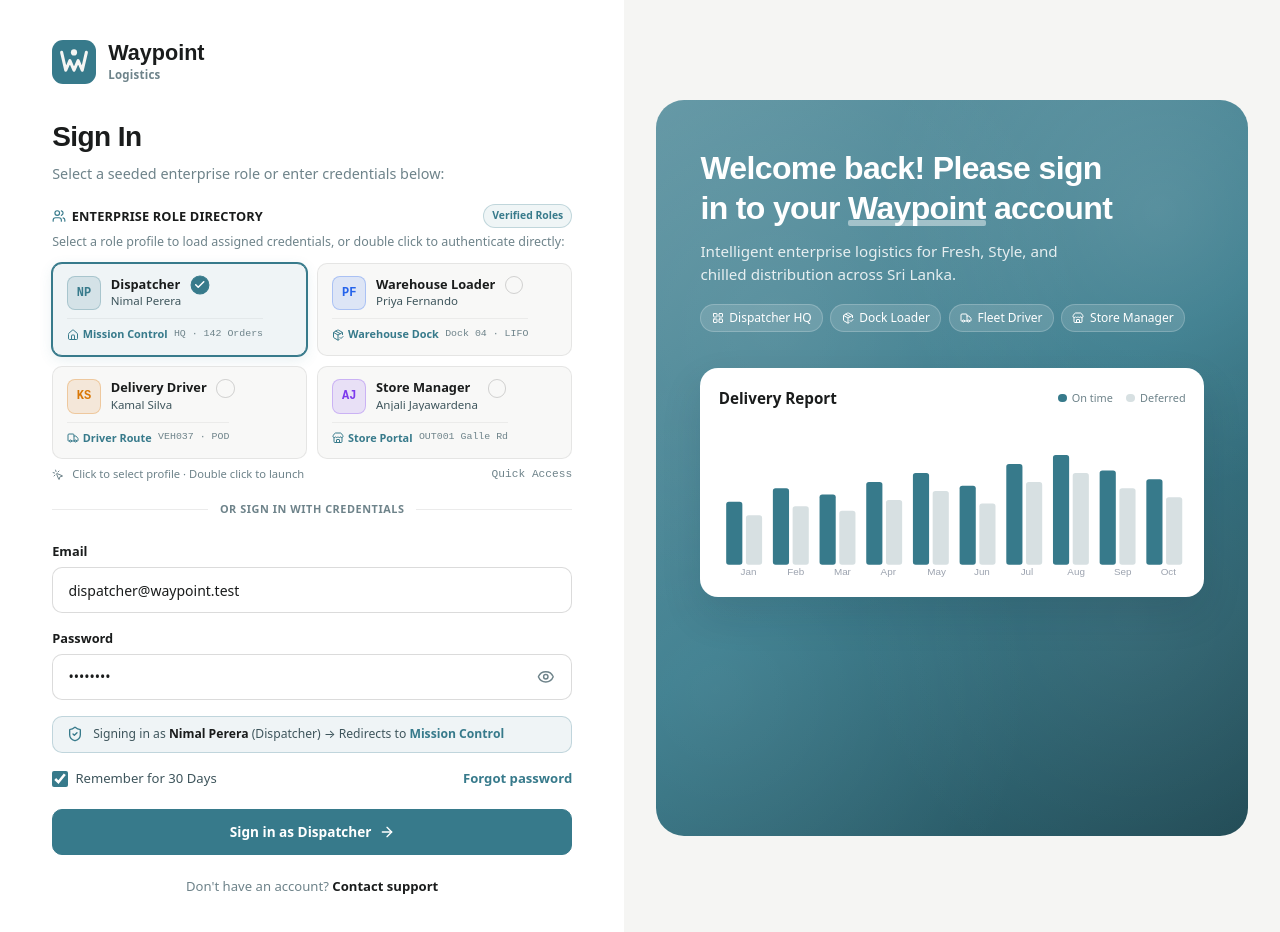
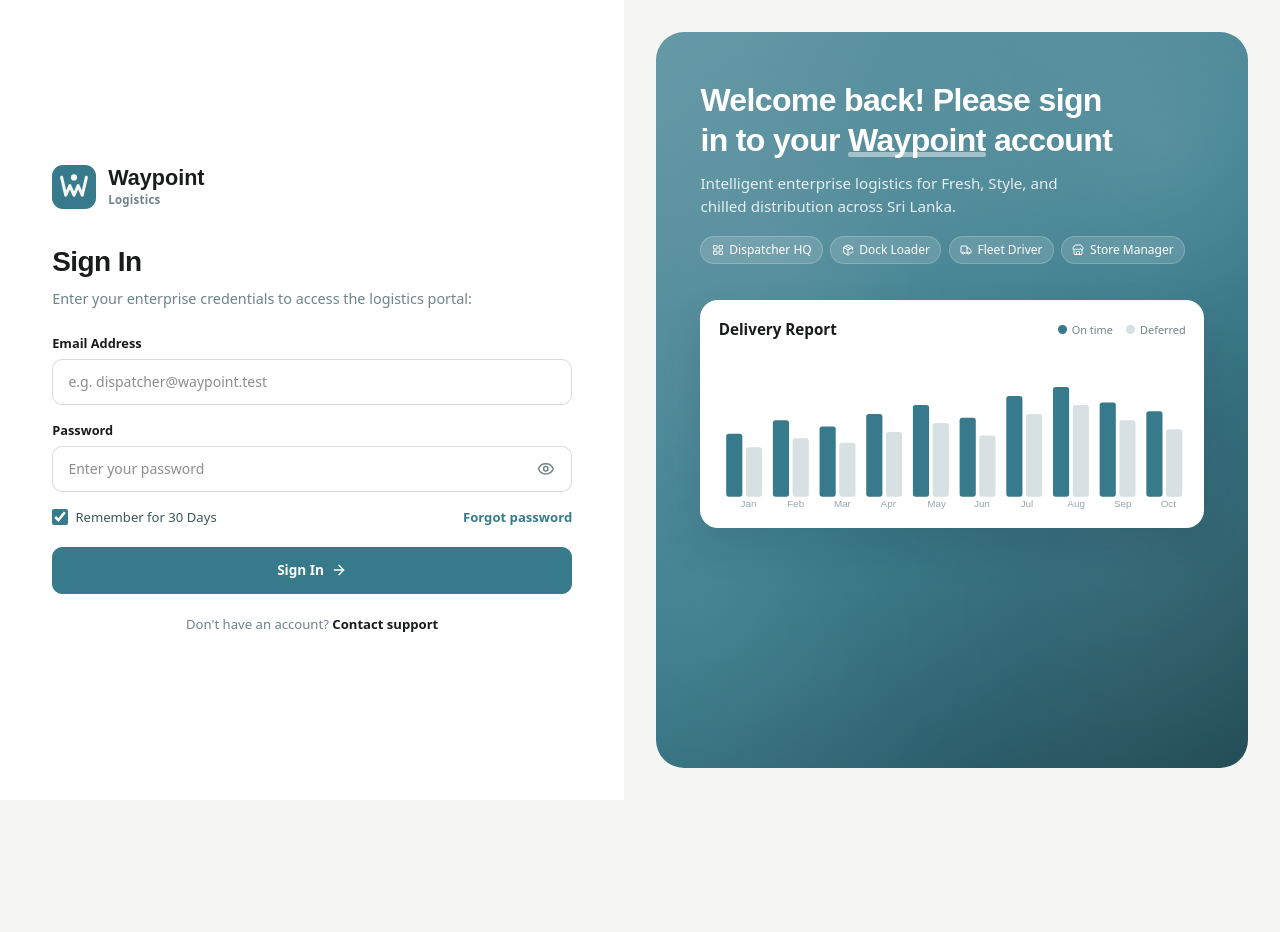
Before and after one commit to knurdz/Knurdz_WayPoint, a Next.js app in the folder apps/web/: page /login in a window 1280 px wide. Shown: the top 932 px of the page. After the commit the page ends 800 px from the top, so only its background shows below. Built offline with nearby package versions, Linux system fonts and the light colour scheme.

Commit message:
feat(auth): clean enterprise production login interface and remove autofill selector

```diff
--- a/apps/web/src/app/(auth)/login/page.tsx
+++ b/apps/web/src/app/(auth)/login/page.tsx
@@ -4,111 +4,25 @@ import React, { useState } from 'react';
 import Link from 'next/link';
 import { useRouter } from 'next/navigation';
 import {
-  Users,
-  Check,
-  Home,
+  Eye,
+  EyeOff,
+  ArrowRight,
+  LayoutGrid,
   PackageCheck,
   Truck,
   Store,
-  MousePointerClick,
-  Eye,
-  EyeOff,
-  ShieldCheck,
-  ArrowRight,
-  LayoutGrid,
 } from 'lucide-react';
-
-interface Persona {
-  id: 'dispatcher' | 'loader' | 'driver' | 'store';
-  role: string;
-  name: string;
-  initials: string;
-  avatarClass: string;
-  dest: string;
-  destIcon: React.ComponentType<{ size?: number; className?: string }>;
-  scope: string;
-  email: string;
-  redirectUrl: string;
-}
-
-const PERSONAS: Persona[] = [
-  {
-    id: 'dispatcher',
-    role: 'Dispatcher',
-    name: 'Nimal Perera',
-    initials: 'NP',
-    avatarClass: 'persona-disp',
-    dest: 'Mission Control',
-    destIcon: Home,
-    scope: 'HQ · 142 Orders',
-    email: 'dispatcher@waypoint.test',
-    redirectUrl: '/dispatcher',
-  },
-  {
-    id: 'loader',
-    role: 'Warehouse Loader',
-    name: 'Priya Fernando',
-    initials: 'PF',
-    avatarClass: 'persona-load',
-    dest: 'Warehouse Dock',
-    destIcon: PackageCheck,
-    scope: 'Dock 04 · LIFO',
-    email: 'loader@waypoint.test',
-    redirectUrl: '/loader',
-  },
-  {
-    id: 'driver',
-    role: 'Delivery Driver',
-    name: 'Kamal Silva',
-    initials: 'KS',
-    avatarClass: 'persona-drv',
-    dest: 'Driver Route',
-    destIcon: Truck,
-    scope: 'VEH037 · POD',
-    email: 'driver@waypoint.test',
-    redirectUrl: '/driver/route',
-  },
-  {
-    id: 'store',
-    role: 'Store Manager',
-    name: 'Anjali Jayawardena',
-    initials: 'AJ',
-    avatarClass: 'persona-store',
-    dest: 'Store Portal',
-    destIcon: Store,
-    scope: 'OUT001 Galle Rd',
-    email: 'store@waypoint.test',
-    redirectUrl: '/store',
-  },
-];
-
 
 export default function LoginPage() {
   const router = useRouter();
-  const [selectedPersona, setSelectedPersona] = useState<Persona>(PERSONAS[0]);
-  const [email, setEmail] = useState<string>(PERSONAS[0].email);
-  const [password, setPassword] = useState('REDACTED');
+  const [email, setEmail] = useState('');
+  const [password, setPassword] = useState('');
   const [showPassword, setShowPassword] = useState(false);
   const [remember, setRemember] = useState(true);
   const [error, setError] = useState<string | null>(null);
   const [loading, setLoading] = useState(false);
 
-  const handleSelectPersona = (p: Persona) => {
-    setSelectedPersona(p);
-    setEmail(p.email);
-    setPassword('REDACTED');
-    setError(null);
-  };
-
-  const handlePersonaDoubleClick = async (p: Persona) => {
-    setSelectedPersona(p);
-    setEmail(p.email);
-    setPassword('REDACTED');
-    setError(null);
-    await executeLogin(p.email, 'REDACTED', p.redirectUrl);
-  };
-
-  const executeLogin = async (loginEmail: string, loginPass: string, redirectTarget?: string) => {
+  const executeLogin = async (loginEmail: string, loginPass: string) => {
     setLoading(true);
     setError(null);
     try {
@@ -120,10 +34,10 @@ export default function LoginPage() {
 
       const data = await res.json();
       if (!res.ok) {
-        throw new Error(data.error || 'Authentication failed');
+        throw new Error(data.error || 'Invalid email or password');
       }
 
-      router.push(redirectTarget || data.redirectUrl || '/dispatcher');
+      router.push(data.redirectUrl || '/dispatcher');
       router.refresh();
     } catch (err: unknown) {
       const msg = err instanceof Error ? err.message : 'Unable to connect to authentication server';
@@ -135,7 +49,7 @@ export default function LoginPage() {
 
   const handleSubmit = (e: React.FormEvent) => {
     e.preventDefault();
-    executeLogin(email, password, selectedPersona.redirectUrl);
+    executeLogin(email, password);
   };
 
   return (
@@ -155,9 +69,8 @@ export default function LoginPage() {
           <div className="wp-login-card">
             <h2>Sign In</h2>
             <p className="wp-login-subtitle">
-              Select a seeded enterprise role or enter credentials below:
+              Enter your enterprise credentials to access the logistics portal:
             </p>
-
 
             {error && (
               <div
@@ -174,81 +87,16 @@ export default function LoginPage() {
               </div>
             )}
 
-            {/* 4 Personas Selector */}
-            <div className="wp-persona-selector-wrap">
-              <div className="wp-persona-selector-header">
-                <span className="wp-persona-selector-title">
-                  <Users size={14} style={{ color: 'var(--wp-primary)' }} />
-                  <span>Enterprise Role Directory</span>
-                </span>
-                <span className="wp-persona-badge">Verified Roles</span>
-              </div>
-              <p className="wp-persona-selector-desc">
-                Select a role profile to load assigned credentials, or double click to authenticate directly:
-              </p>
-
-              <div className="wp-persona-grid" role="radiogroup" aria-label="Enterprise Roles">
-                {PERSONAS.map((p) => {
-                  const isActive = selectedPersona.id === p.id;
-                  const DestIcon = p.destIcon;
-
-                  return (
-                    <button
-                      key={p.id}
-                      type="button"
-                      className={`wp-persona-card ${isActive ? 'is-active' : ''}`}
-                      role="radio"
-                      aria-checked={isActive}
-                      tabIndex={0}
-                      onClick={() => handleSelectPersona(p)}
-                      onDoubleClick={() => handlePersonaDoubleClick(p)}
-                    >
-                      <div className="wp-persona-card-header">
-                        <span className={`wp-avatar wp-persona-avatar ${p.avatarClass}`}>
-                          {p.initials}
-                        </span>
-                        <div className="wp-persona-meta">
-                          <div className="wp-persona-role">{p.role}</div>
-                          <div className="wp-persona-name">{p.name}</div>
-                        </div>
-                        <span className="wp-persona-check" aria-hidden="true">
-                          <Check size={13} />
-                        </span>
-                      </div>
-                      <div className="wp-persona-card-footer">
-                        <span className="wp-persona-dest">
-                          <DestIcon size={12} /> {p.dest}
-                        </span>
-                        <span className="wp-persona-scope">{p.scope}</span>
-                      </div>
-                    </button>
-                  );
-                })}
-              </div>
-
-              <div className="wp-persona-hint">
-                <span>
-                  <MousePointerClick size={12} style={{ display: 'inline', marginRight: 4 }} />
-                  Click to select profile · Double click to launch
-                </span>
-                <span className="font-mono">Quick Access</span>
-              </div>
-            </div>
-
-            <div className="wp-login-divider">
-              <span>or sign in with credentials</span>
-            </div>
-
             <form className="wp-login-form" onSubmit={handleSubmit}>
               <div className="wp-login-field">
                 <label className="wp-label" htmlFor="email">
-                  Email
+                  Email Address
                 </label>
                 <input
                   className="wp-input"
                   id="email"
                   type="email"
-                  placeholder="Enter your email"
+                  placeholder="e.g. dispatcher@waypoint.test"
                   value={email}
                   onChange={(e) => setEmail(e.target.value)}
                   autoComplete="username"
@@ -265,6 +113,7 @@ export default function LoginPage() {
                     className="wp-input"
                     id="password"
                     type={showPassword ? 'text' : 'password'}
+                    placeholder="Enter your password"
                     value={password}
                     onChange={(e) => setPassword(e.target.value)}
                     autoComplete="current-password"
@@ -278,17 +127,6 @@ export default function LoginPage() {
                   >
                     {showPassword ? <EyeOff size={16} /> : <Eye size={16} />}
                   </button>
-                </div>
-              </div>
-
-              {/* Dynamic Persona Destination Notice */}
-              <div className="wp-persona-banner">
-                <span className="wp-persona-banner-icon">
-                  <ShieldCheck size={16} />
-                </span>
-                <div className="wp-persona-banner-text">
-                  Signing in as <strong>{selectedPersona.name}</strong> ({selectedPersona.role}) → Redirects to{' '}
-                  <span className="wp-persona-banner-dest">{selectedPersona.dest}</span>
                 </div>
               </div>
 
@@ -311,7 +149,7 @@ export default function LoginPage() {
                 className="wp-btn wp-btn-primary wp-login-submit"
                 disabled={loading}
               >
-                <span>{loading ? 'Signing in...' : `Sign in as ${selectedPersona.role}`}</span>
+                <span>{loading ? 'Signing in...' : 'Sign In'}</span>
                 <ArrowRight size={16} />
               </button>
             </form>
```
